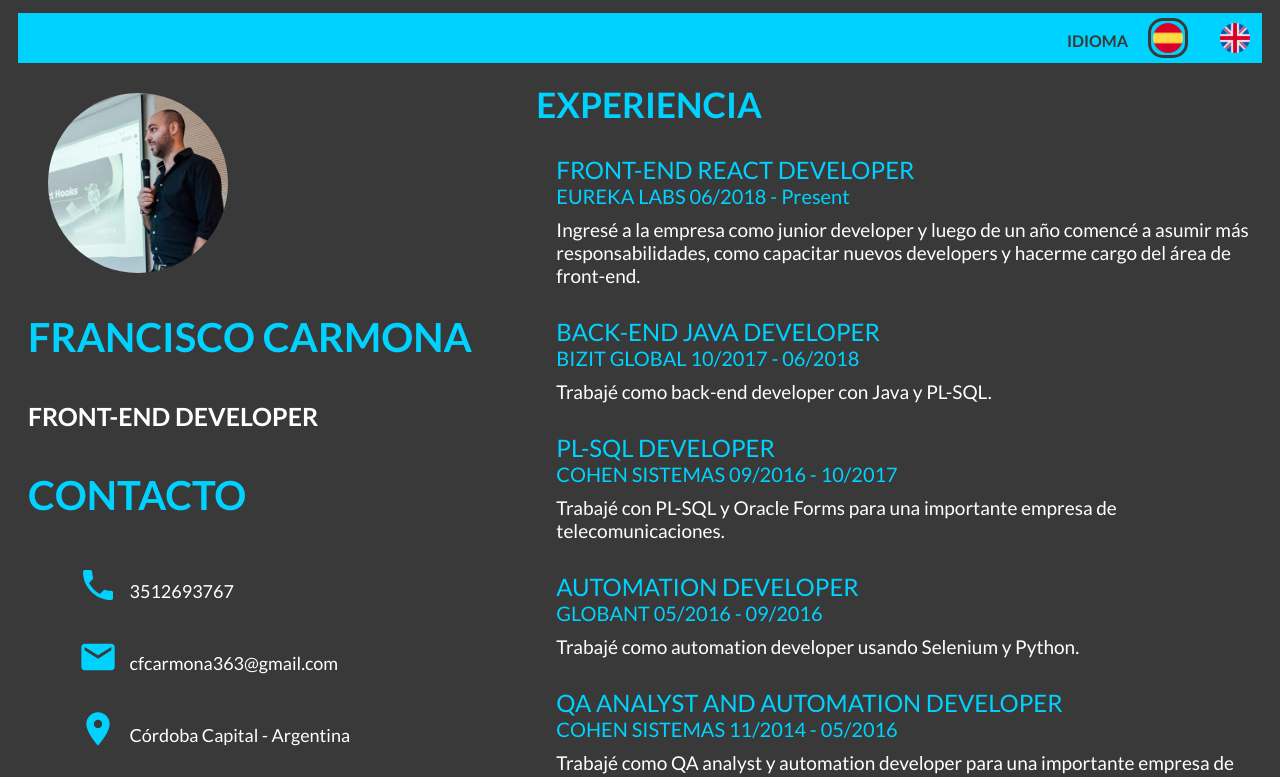
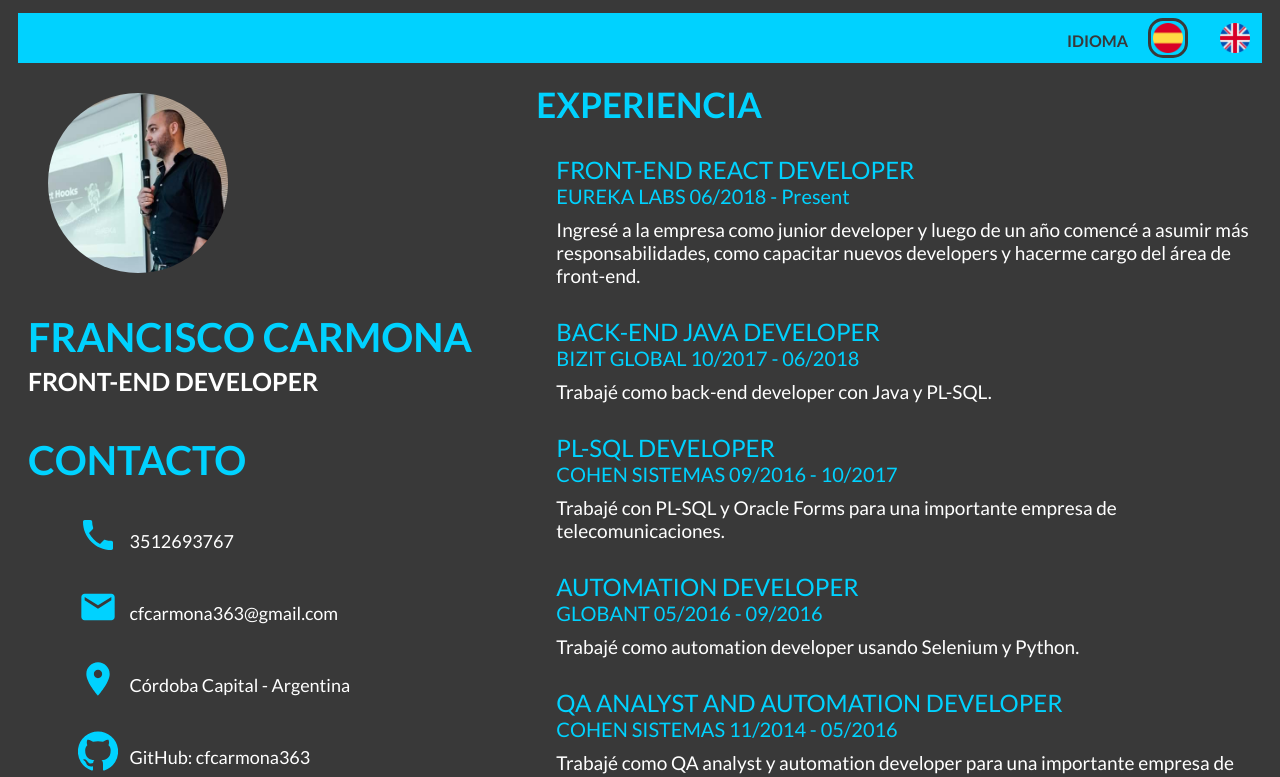
Before and after one commit to cfcarmona363/cvWeb, a React (Create React App) app: page / in a window 1280 px wide. Shown: the top 777 px of the page. Built offline with nearby package versions, Linux system fonts and the light colour scheme.

Commit message:
Css and typo fix

```diff
--- a/src/scss/firstColumn.scss
+++ b/src/scss/firstColumn.scss
@@ -18,10 +18,10 @@
   .name {
     font-size: 40px;
     font-weight: 600;
-    margin: 20px 0;
+    margin: 20px 0 5px 0;
   }
   .title {
-    margin: 20px 0;
+    margin: 0 0 20px 0;
     font-size: 25px;
     font-weight: 600;
 
--- a/src/translation/english.json
+++ b/src/translation/english.json
@@ -66,7 +66,7 @@
     "spanish": "SPANISH  ",
     "spanishLevel": "NATIVE",
     "english": "ENGLISH  ",
-    "englishLevel": "ADVANCED LEVE"
+    "englishLevel": "ADVANCED LEVEL"
   },
   "accomplishments": {
     "facebook": {
```
